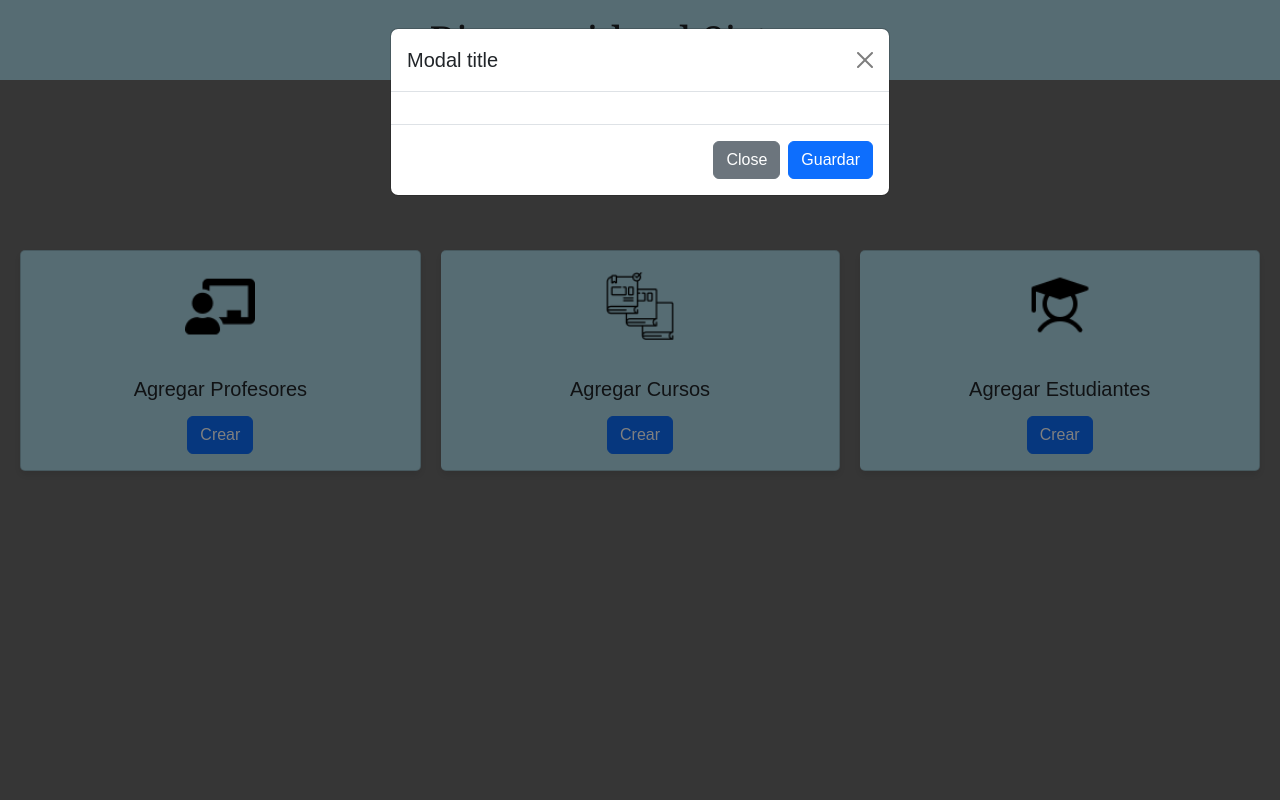
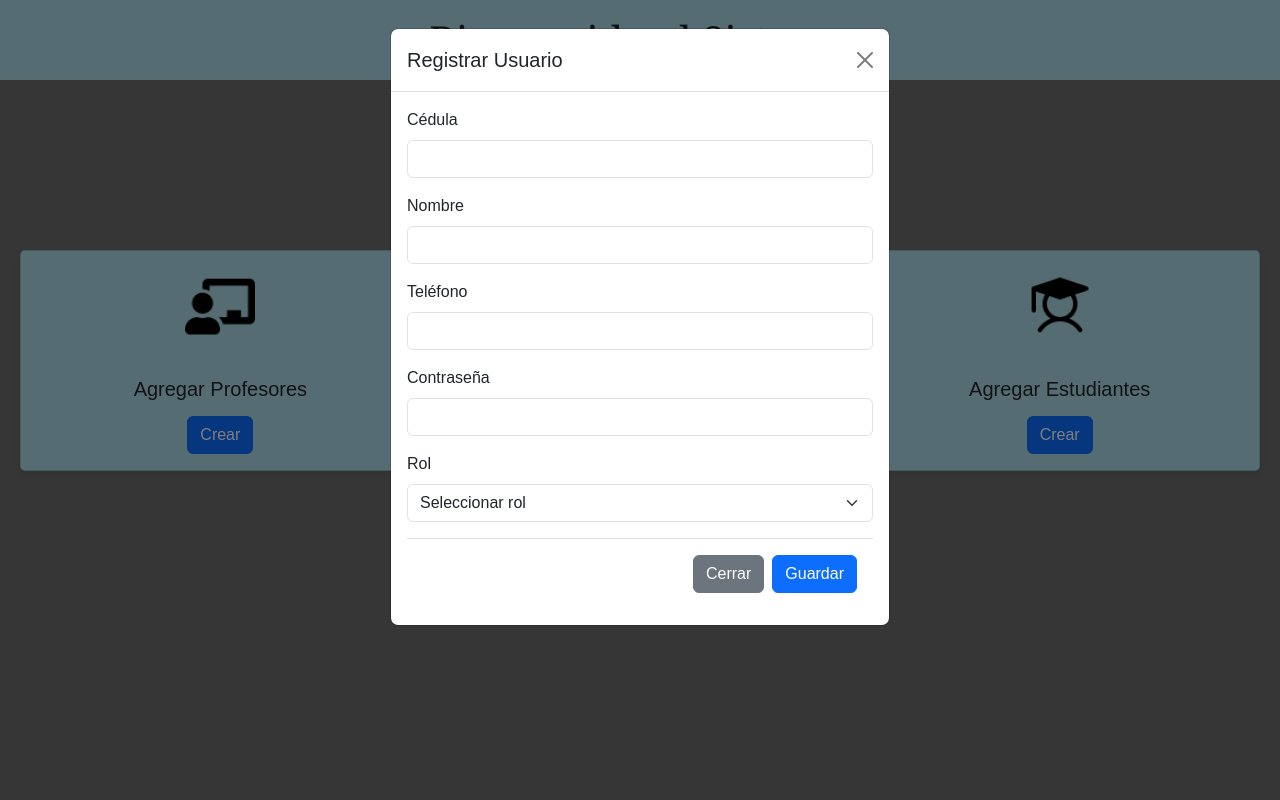
Before and after one commit to AlvaroD19G/Lab06, a PHP site: page /Admin.php in a window 1280 px wide, after a click on "Crear". Run offline with PHP 8.4, Linux system fonts and the light colour scheme.

Commit message:
Modales
Listos los modales

```diff
--- a/Admin.php
+++ b/Admin.php
@@ -30,7 +30,7 @@
         src="img/6599571_achievement_complete_completion_course_e-learning_icon.png" class="card-img-top" alt="...">
       <div class="card-body">
         <h5 class="card-title">Agregar Cursos</h5>
-        <button data-bs-toggle="modal" data-bs-target="#registroUser" class="btn btn-primary">Crear</button>
+        <button data-bs-toggle="modal" data-bs-target="#addCourseModal" class="btn btn-primary">Crear</button>
       </div>
     </div>
     <div class="card">
@@ -43,29 +43,79 @@
   </div>
 
   <!-- Modal -->
-  <div id="registroUser" class="modal" tabindex="-1">
+  <div id="registroUser" class="modal fade" tabindex="-1" aria-labelledby="registroUserLabel" aria-hidden="true">
     <div class="modal-dialog">
       <div class="modal-content">
         <div class="modal-header">
-          <h5 class="modal-title">Modal title</h5>
+          <h5 class="modal-title" id="registroUserLabel">Registrar Usuario</h5>
           <button type="button" class="btn-close" data-bs-dismiss="modal" aria-label="Close"></button>
         </div>
         <div class="modal-body">
-
-
-        </div>
-        <div class="modal-footer">
-          <button type="button" class="btn btn-secondary" data-bs-dismiss="modal">Close</button>
-          <button type="submit" id="saveUser" class="btn btn-primary" title="Guardar"><i class="bi bi-save"></i>
-            Guardar</button>
+          <form id="userForm">
+            <div class="mb-3">
+              <label for="userCedula" class="form-label">Cédula</label>
+              <input type="text" class="form-control" id="userCedula" name="cedula" required>
+            </div>
+            <div class="mb-3">
+              <label for="userName" class="form-label">Nombre</label>
+              <input type="text" class="form-control" id="userName" name="nombre" required>
+            </div>
+            <div class="mb-3">
+              <label for="userTelefono" class="form-label">Teléfono</label>
+              <input type="text" class="form-control" id="userTelefono" name="telefono" required>
+            </div>
+            <div class="mb-3">
+              <label for="userPassword" class="form-label">Contraseña</label>
+              <input type="password" class="form-control" id="userPassword" name="contrasena" required>
+            </div>
+            <div class="mb-3">
+              <label for="userRole" class="form-label">Rol</label>
+              <select class="form-select" id="userRole" name="idRole" required>
+                <option value="" disabled selected>Seleccionar rol</option>
+                <option value="2">Maestro</option>
+                <option value="3">Estudiante</option>
+              </select>
+            </div>
+            <div class="modal-footer">
+              <button type="button" class="btn btn-secondary" data-bs-dismiss="modal">Cerrar</button>
+              <button type="submit" class="btn btn-primary">Guardar</button>
+            </div>
+          </form>
         </div>
       </div>
     </div>
   </div>
+  <!-- Modal para Agregar Cursos -->
+  <div id="addCourseModal" class="modal fade" tabindex="-1" aria-labelledby="addCourseLabel" aria-hidden="true">
+    <div class="modal-dialog">
+      <div class="modal-content">
+        <div class="modal-header">
+          <h5 class="modal-title" id="addCourseLabel">Agregar Curso</h5>
+          <button type="button" class="btn-close" data-bs-dismiss="modal" aria-label="Close"></button>
+        </div>
+        <div class="modal-body">
+          <form id="courseForm">
+            <div class="mb-3">
+              <label for="courseCode" class="form-label">Código del Curso</label>
+              <input type="text" class="form-control" id="courseCode" name="codigo" required>
+            </div>
+            <div class="mb-3">
+              <label for="courseName" class="form-label">Nombre del Curso</label>
+              <input type="text" class="form-control" id="courseName" name="nombre" required>
+            </div>
+            <div class="modal-footer">
+              <button type="button" class="btn btn-secondary" data-bs-dismiss="modal">Cerrar</button>
+              <button type="submit" class="btn btn-primary">Guardar</button>
+            </div>
+          </form>
+        </div>
+      </div>
+    </div>
+  </div>
+  <script src="https://cdn.jsdelivr.net/npm/bootstrap@5.3.3/dist/js/bootstrap.bundle.min.js"
+    integrity="sha384-YvpcrYf0tY3lHB60NNkmXc5s9fDVZLESaAA55NDzOxhy9GkcIdslK1eN7N6jIeHz" crossorigin="anonymous">
+    </script>
 
-  <script src="https://cdn.jsdelivr.net/npm/bootstrap@5.3.3/dist/js/bootstrap.bundle.min.js"
-    integrity="sha384-YvpcrYf0tY3lHB60NNkmXc5s9fDVZLESaAA55NDzOxhy9GkcIdslK1eN7N6jIeHz"
-    crossorigin="anonymous"></script>
 </body>
 
 </html>
```
